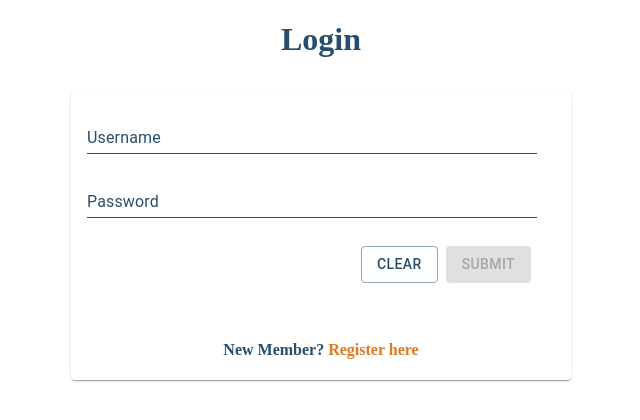
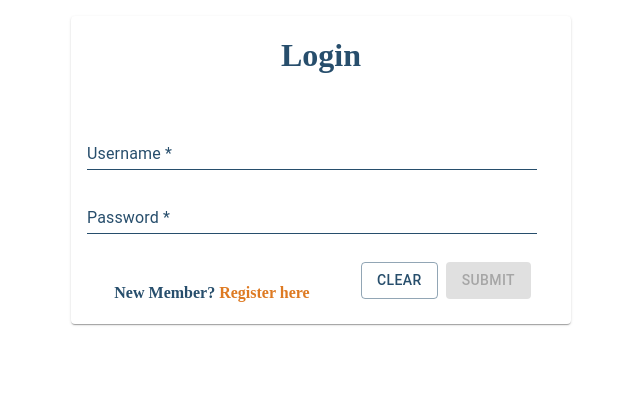
Before and after one commit to HelplessTeamMarkupLanguage/to-do-client, a React (Create React App) app: page /login in a window 1280 px wide. Shown: the top 420 px of the page, without its empty margins (319-959 px from the left). Built offline with nearby package versions, Linux system fonts and the light colour scheme.

Commit message:
using hook form on login

```diff
--- a/src/components/ToDoCard/ToDoCard.js
+++ b/src/components/ToDoCard/ToDoCard.js
@@ -1,4 +1,3 @@
-/* eslint-disable react-hooks/rules-of-hooks */
 import { Card, IconButton, makeStyles } from '@material-ui/core';
 import { Check, Delete, Replay } from '@material-ui/icons';
 import React, { useState } from 'react';
@@ -52,7 +51,7 @@ const toDoCardStyle = makeStyles((theme) => ({
   },
 }));
 
-const toDoCard = (props) => {
+const ToDoCard = (props) => {
   const [isFinished, setIsFinished] = useState(props.isFinished);
   let date = new Date(props.date);
   date = `${date.toLocaleString('default', { month: 'long' })} ${date.getDate()}, ${date.getFullYear()}`;
@@ -82,4 +81,4 @@ const toDoCard = (props) => {
   );
 };
 
-export default toDoCard;
+export default ToDoCard;
--- a/src/containers/LoginPage/LoginPage.js
+++ b/src/containers/LoginPage/LoginPage.js
@@ -1,6 +1,6 @@
 import { Button, Card, makeStyles, Snackbar, TextField } from '@material-ui/core';
-import React from 'react';
-import { useState } from 'react';
+import React, { useState } from 'react';
+import { useForm } from 'react-hook-form';
 import { NavLink } from 'react-router-dom';
 import axios from '../../axios';
 
@@ -55,12 +55,22 @@ const loginStyle = makeStyles((theme) => ({
 }));
 
 export default function LoginPage(props) {
+  const { register, handleSubmit, errors, formState, clearErrors, reset } = useForm({
+    mode: 'onChange',
+  });
   const [username, setUsername] = useState('');
   const [password, setPassword] = useState('');
   const [snackBarOpen, setSnackBarOpen] = useState(false);
   const classes = loginStyle();
 
-  const submitLogin = async () => {
+  const handleClear = () => {
+    setUsername('');
+    setPassword('');
+    clearErrors();
+    reset();
+  };
+
+  const onSubmit = async () => {
     await axios
       .post('/user/login', { username, password })
       .then((res) => {
@@ -75,40 +85,50 @@ export default function LoginPage(props) {
 
   return (
     <>
+      <Card className={classes.card}>
         <h1 className={classes.header}>Login</h1>
-      <Card className={classes.card}>
+        <form onSubmit={handleSubmit(onSubmit)}>
           <TextField
             className={classes.textField}
-          value={username}
+            defaultValue={username}
             onChange={(event) => setUsername(event.target.value)}
-          label="Username"
+            inputRef={register({
+              required: 'Username required',
+              minLength: { value: 5, message: 'At least 5 characters' },
+              validate: true,
+            })}
+            error={!!errors.username}
+            helperText={errors.username && errors.username.message}
+            name="username"
+            label="Username *"
           ></TextField>
           <TextField
             className={classes.textField}
-          value={password}
+            defaultValue={password}
             onChange={(event) => setPassword(event.target.value)}
-          label="Password"
+            label="Password *"
+            name="password"
             type="password"
+            autoComplete="true"
+            inputRef={register({
+              required: 'Password required',
+              minLength: { value: 8, message: 'At least 8 characters' },
+              validate: true,
+            })}
+            error={!!errors.password}
+            helperText={errors.password && errors.password.message}
           ></TextField>
           <div className={classes.buttonHolder}>
             <Button
               className={classes.submitButton}
               variant="contained"
               color="primary"
-            onClick={() => submitLogin()}
-            disabled={username.length < 1 || password.length < 6}
+              type="submit"
+              disabled={!formState.isValid}
             >
               Submit
             </Button>
-          <Button
-            className={classes.clearButton}
-            variant="outlined"
-            color="primary"
-            onClick={() => {
-              setUsername('');
-              setPassword('');
-            }}
-          >
+            <Button className={classes.clearButton} variant="outlined" color="primary" onClick={() => handleClear()}>
               Clear
             </Button>
           </div>
@@ -116,6 +136,7 @@ export default function LoginPage(props) {
           <h4 className={classes.registration}>
             New Member? <NavLink to="/registration">Register here</NavLink>
           </h4>
+        </form>
       </Card>
       <Snackbar
         anchorOrigin={{
--- a/src/containers/RegistrationPage/RegistrationPage.js
+++ b/src/containers/RegistrationPage/RegistrationPage.js
@@ -1,4 +1,3 @@
-/* eslint-disable react-hooks/rules-of-hooks */
 import axios from '../../axios';
 import React, { useState } from 'react';
 import { useForm } from 'react-hook-form';
@@ -72,7 +71,7 @@ const registrationStyle = makeStyles((theme) => ({
   },
 }));
 
-const registrationPage = (props) => {
+const RegistrationPage = (props) => {
   const { register, handleSubmit, errors, formState, clearErrors, reset } = useForm({
     mode: 'onChange',
   });
@@ -198,4 +197,4 @@ const registrationPage = (props) => {
   );
 };
 
-export default registrationPage;
+export default RegistrationPage;
--- a/src/containers/ToDoList/ToDoList.js
+++ b/src/containers/ToDoList/ToDoList.js
@@ -38,7 +38,6 @@ const ToDoList = (props) => {
   const [selectedDate, setSelectedDate] = useState(new Date());
   const [toDoMessage, setToDoMessage] = useState();
   const [isLoading, setIsLoading] = useState(true);
-  const token = localStorage.getItem('token');
   let toDos;
 
   //ez hack majd kitalálok valamit ne így keljen mert undorító megoldás, lehet valami rxjs megoldás lesz belőle
--- a/src/hoc/Layout.js
+++ b/src/hoc/Layout.js
@@ -1,4 +1,3 @@
-/* eslint-disable react-hooks/rules-of-hooks */
 import { Drawer, makeStyles } from '@material-ui/core';
 import React, { useState } from 'react';
 import { withRouter } from 'react-router-dom';
@@ -19,7 +18,7 @@ const layoutStyle = makeStyles((theme) => ({
   },
 }));
 
-const layout = (props) => {
+const Layout = (props) => {
   const [sideDrawerIsVisible, setSideDrawerIsVisible] = useState(false);
   const classes = layoutStyle();
 
@@ -56,4 +55,4 @@ const layout = (props) => {
   );
 };
 
-export default withRouter(layout);
+export default withRouter(Layout);
```
Also changed, not shown: 1 other file (tests, documents, lock files or other folders). Lines whose indentation alone changed are shown as unchanged.
